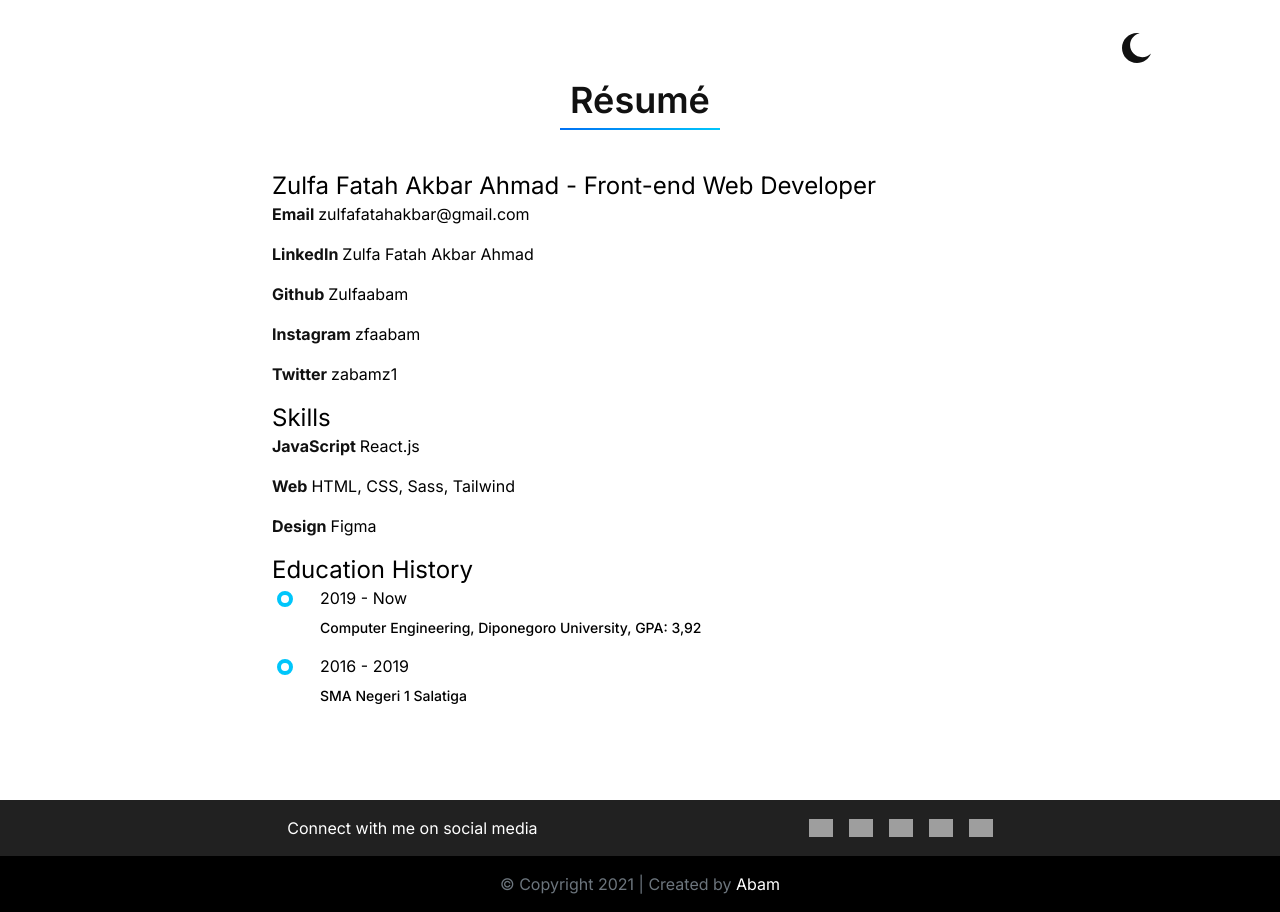
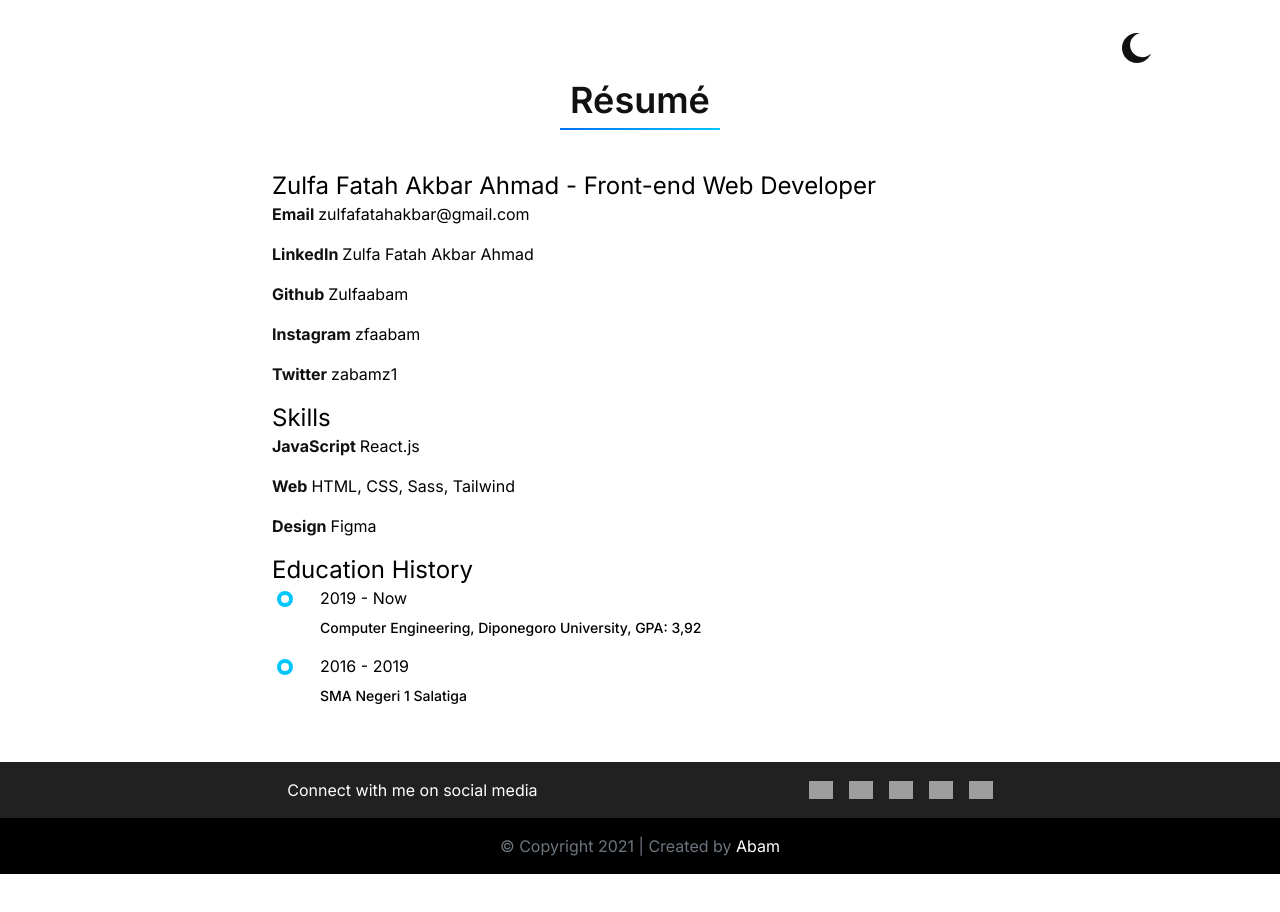
Before and after one commit to Zulfaabam/portfolio-v2, a React (Create React App) app: page /fullprofile in a window 1280 px wide. After the commit the page ends 874 px from the top, so only its background shows below. Built offline with nearby package versions, Linux system fonts and the light colour scheme; grey boxes are pictures that could not be loaded.

Commit message:
fixed profile page bug

```diff
--- a/src/pages/FullProfile.js
+++ b/src/pages/FullProfile.js
@@ -15,7 +15,7 @@ export default function FullProfile() {
       exit={{ y: '-100vh' }}
       transition={{ duration: 0.5 }}
     >
-      <div className="content-profile w-full h-screen py-20 bg-white dark:bg-dark bg-cover bg-center transition-all">
+      <div className="content-profile w-full h-full pt-20 pb-10 bg-white dark:bg-dark bg-cover bg-center transition-all">
         <TopNav />
         <div className="resume-wrapper flex flex-col justify-center px-4 overflow-hidden max-w-3xl mx-auto">
           <h1 className="subtitle mb-8">Résumé</h1>
```
